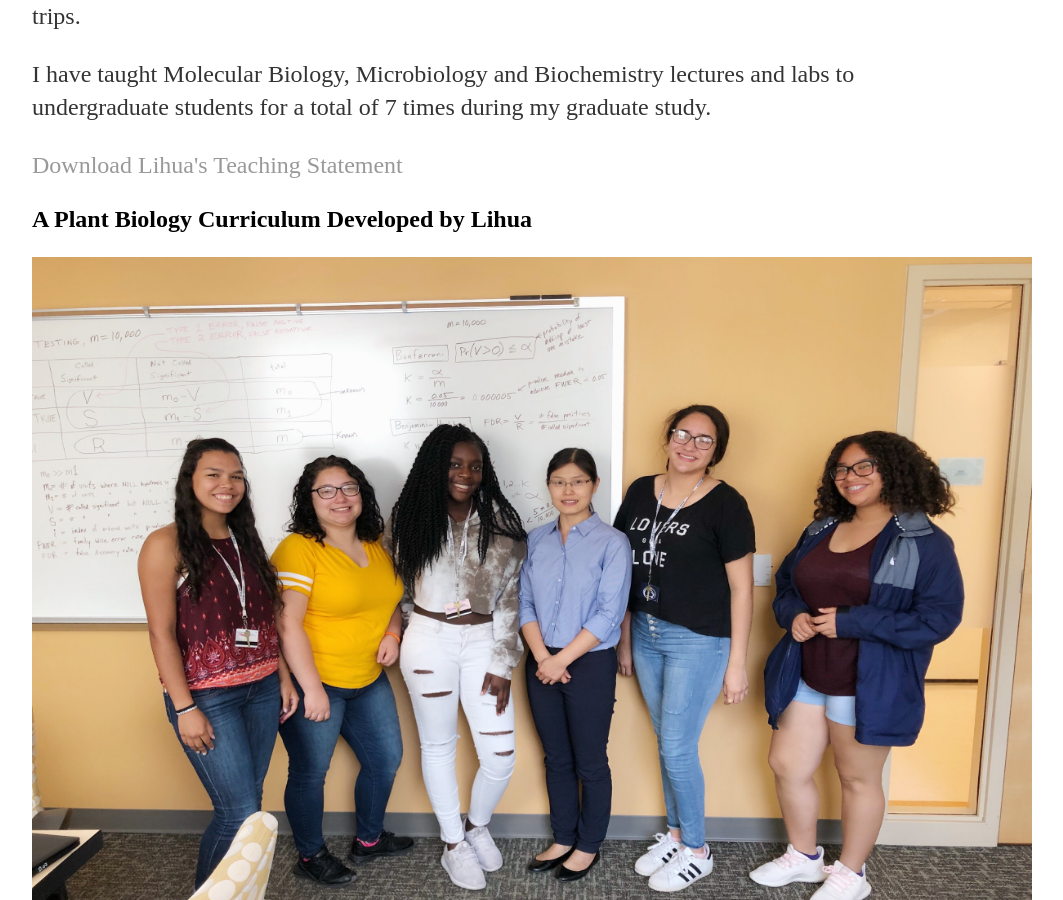
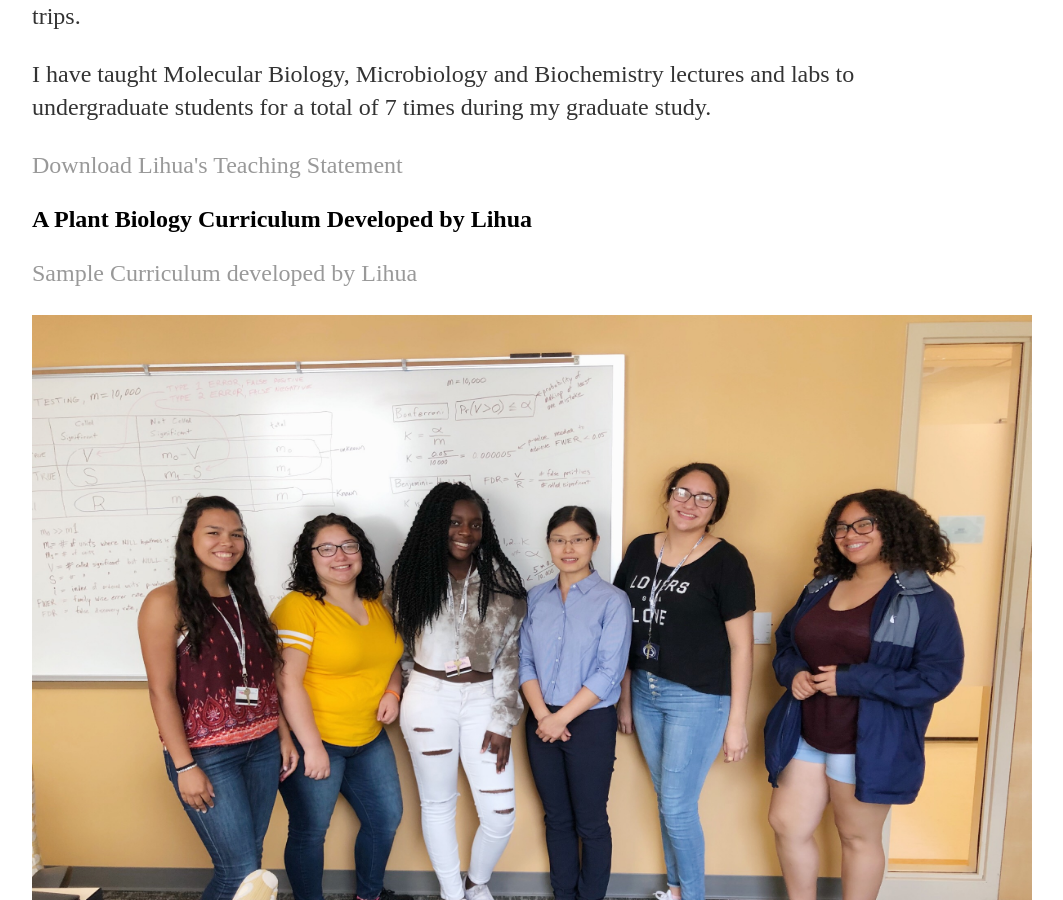
Before and after one commit to elainesophie/elainesophie.github.io, a Jekyll site: the page built from teaching/index.html, in a window 1280 px wide and 900 px high, scrolled down 322 px. Shown: the whole window, without its empty margins (160-1223 px from the left). Built offline with Jekyll 4.4.1, drawn with Linux system fonts in a browser that asks for light colours.

Commit message:
Update index.html

```diff
--- a/teaching/index.html
+++ b/teaching/index.html
@@ -10,7 +10,7 @@ title: Teaching Lihua Wu
 			<p>I have taught Molecular Biology, Microbiology and Biochemistry lectures and labs to undergraduate students for a total of 7 times during my graduate study.</p>
 			<p><a href="/files/LihuaWuTeachingStatement.pdf"  class="download" title="Download Lihua's Teaching Statement as PDF">Download Lihua's Teaching Statement</a></p>
 			<h2>A Plant Biology Curriculum Developed by Lihua</h2>
-                        <p><a href="https://www.dropbox.com/sh/qpa0gkqr3x2jldb/AADIff0H9l_pNGik7bNM-cMna?dl=0"</a></p>
+                        <p><a href="https://www.dropbox.com/sh/qpa0gkqr3x2jldb/AADIff0H9l_pNGik7bNM-cMna?dl=0">Sample Curriculum developed by Lihua</a></p>
 
 			<img src="/files/Wu9.jpg" width="1000" height="700">
 			<img src="/files/Wu1.jpg" width="1000" height="700">
```
